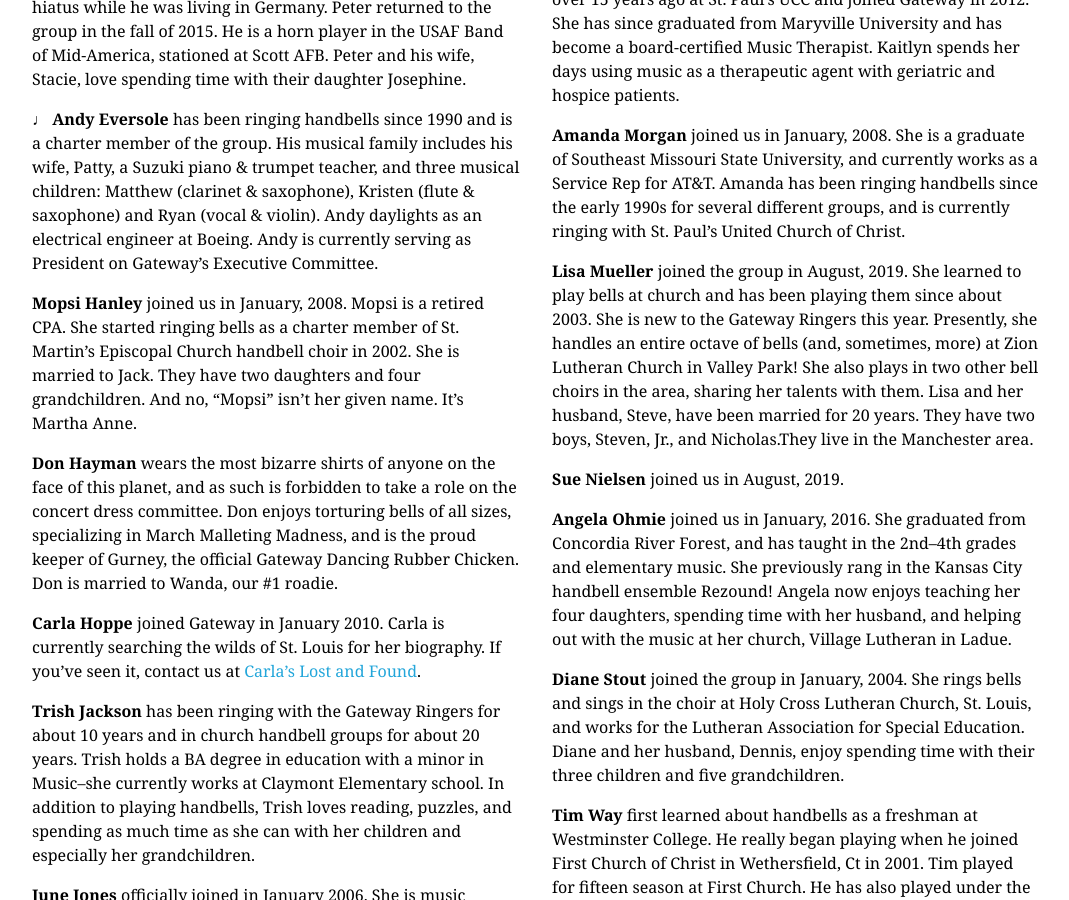
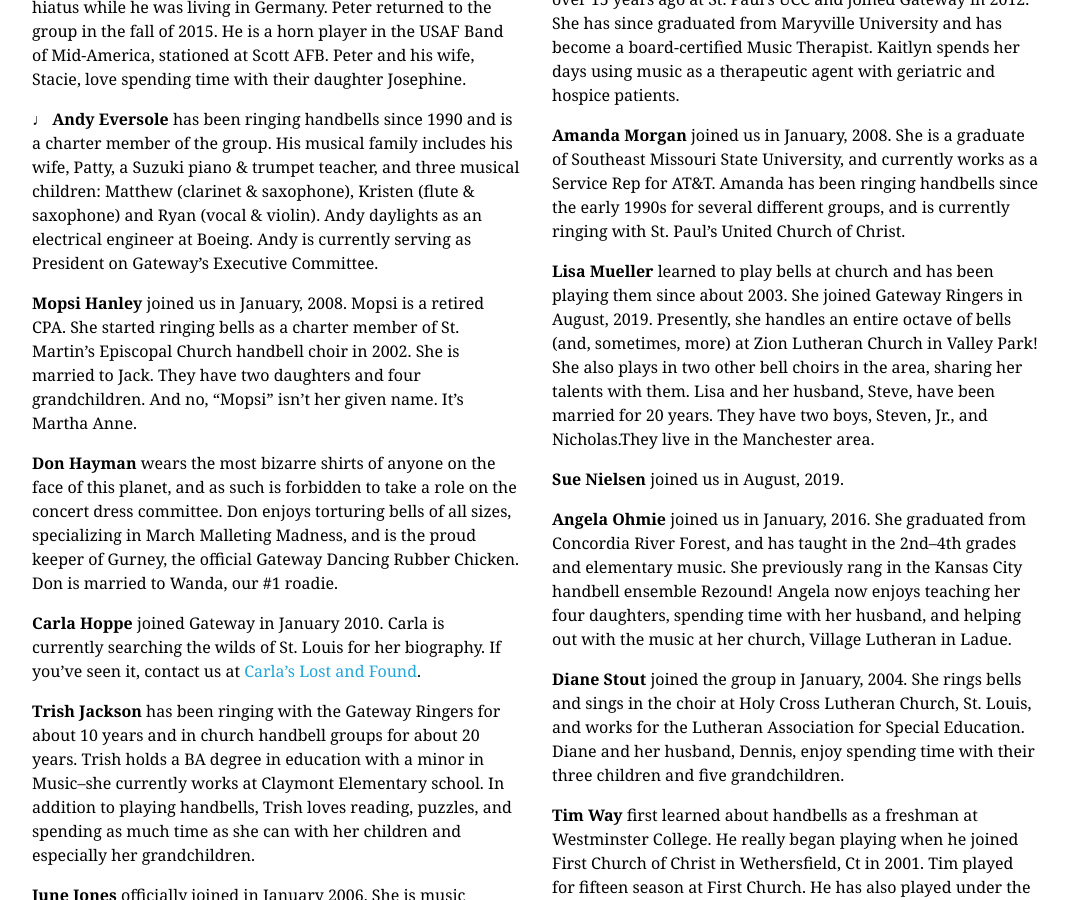
Before and after one commit to GatewayRingers/GatewayRingers.github.io, a Jekyll site: the page built from musicians.html, in a window 1280 px wide and 900 px high, scrolled down 1919 px. Shown: the whole window, without its empty margins (104-1173 px from the left). Built offline with Jekyll 4.4.1, drawn with Linux system fonts in a browser that asks for light colours; nearby versions of some CDN libraries.

Commit message:
Update musicians.html

```diff
--- a/musicians.html
+++ b/musicians.html
@@ -128,7 +128,7 @@ title: Gateway Musicians
   groups, and is currently ringing with St. Paul’s United Church of Christ.
   </li>
 
-  <li class="pv2"><strong>Lisa Mueller</strong> joined the group in August, 2019. She learned to play bells at church and has been playing them since about 2003.  She is new to the Gateway Ringers this year.  Presently, she handles an entire octave of bells (and, sometimes, more) at Zion Lutheran Church in Valley Park!  She also plays in two other bell choirs in the area, sharing her talents with them.  Lisa and her husband, Steve, have been married for 20 years.  They have two boys, Steven, Jr., and Nicholas.They live in the Manchester area.
+  <li class="pv2"><strong>Lisa Mueller</strong> learned to play bells at church and has been playing them since about 2003.  She joined Gateway Ringers in August, 2019.  Presently, she handles an entire octave of bells (and, sometimes, more) at Zion Lutheran Church in Valley Park!  She also plays in two other bell choirs in the area, sharing her talents with them.  Lisa and her husband, Steve, have been married for 20 years.  They have two boys, Steven, Jr., and Nicholas.They live in the Manchester area.
   </li>
 
   <li class="pv2"><strong>Sue Nielsen</strong> joined us in August, 2019.
```
